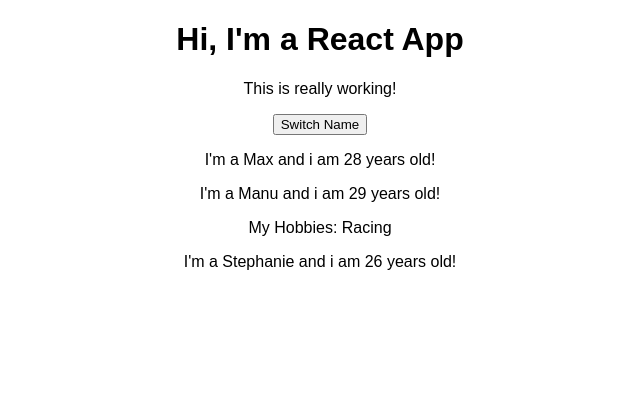
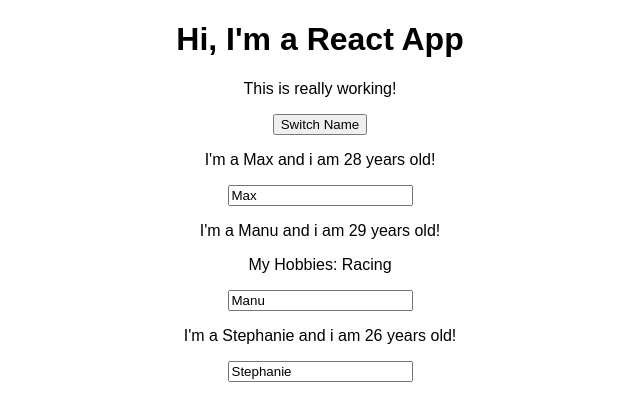
Before and after one commit to btran8337/react-refresher, a React (Create React App) app: page / in a window 1280 px wide. Shown: the top 420 px of the page, without its empty margins (320-960 px from the left). Built offline with nearby package versions, Linux system fonts and the light colour scheme.

Commit message:
implemented two way binding through props

```diff
--- a/src/App.js
+++ b/src/App.js
@@ -24,6 +24,16 @@
     });
   };
 
+  nameChangedHandler = (event) => {
+    this.setState({
+      persons: [
+        { name: 'Max', age: 28 },
+        { name: event.target.value, age: 29 },
+        { name: 'Stephanie', age: 27 }
+      ]
+    });
+  };
+
   render() {
     return (
       <div className='App'>
@@ -40,6 +50,7 @@
           name={this.state.persons[1].name}
           age={this.state.persons[1].age}
           click={this.switchNameHandler.bind(this, 'Max!')}
+          changed={this.nameChangedHandler}
         >
           My Hobbies: Racing
         </Person>
--- a/src/Person/Person.js
+++ b/src/Person/Person.js
@@ -7,6 +7,7 @@
         I'm a {props.name} and i am {props.age} years old!
       </p>
       <p>{props.children}</p>
+      <input type='text' onChange={props.changed} value={props.name} />
     </div>
   );
 };
```
